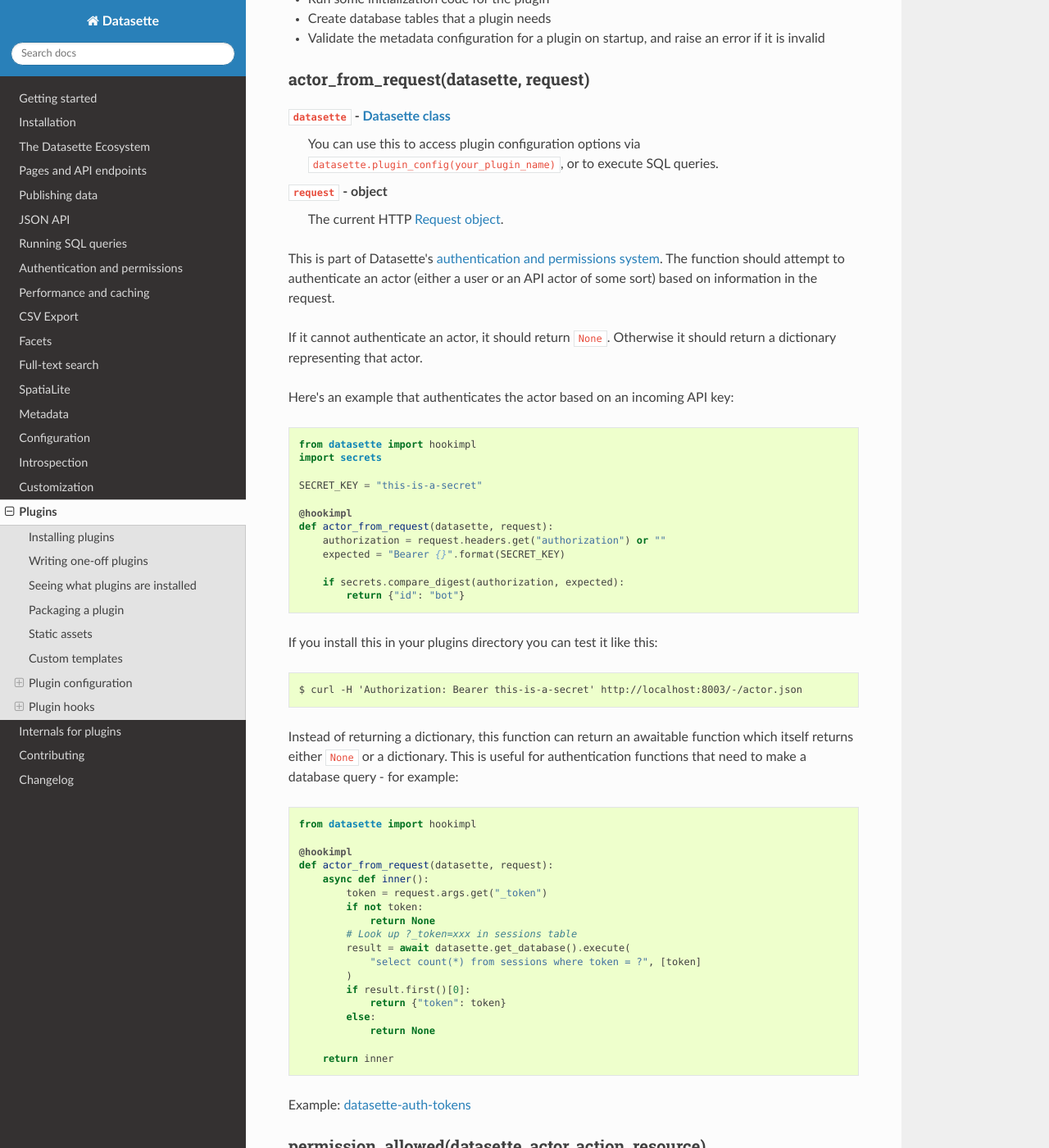
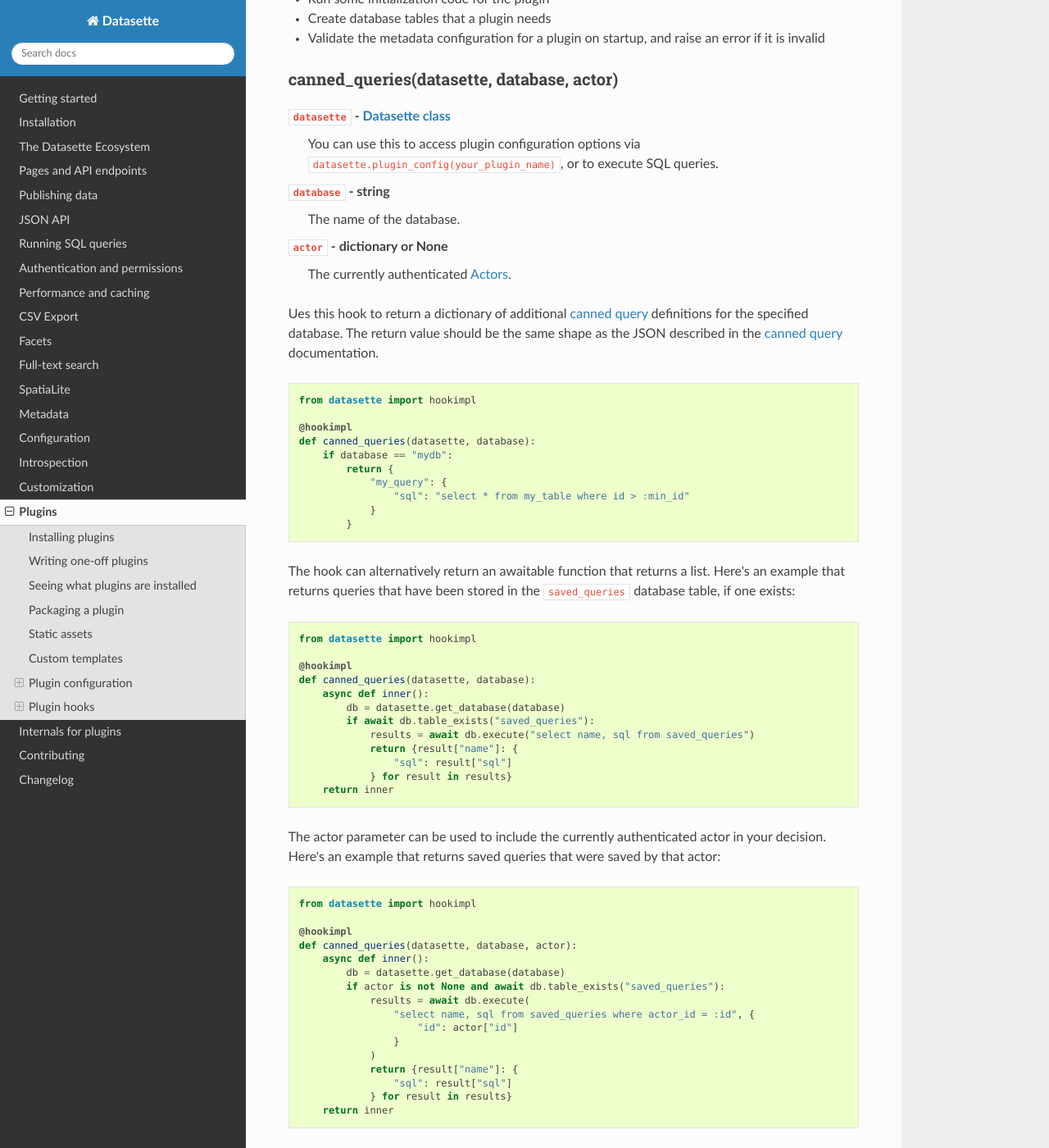
Before and after one commit to simonw/datasette, a Sphinx documentation site: the page built from docs/plugins.rst, in a window 1280 px wide and 1400 px high, scrolled down 21417 px. Shown: the whole window at 82% size. Built offline with Sphinx 7.4.7 and the Read the Docs theme 2.0.0, drawn with Linux system fonts in a browser that asks for light colours.

Commit message:
New plugin hook: canned_queries(), refs #852

```diff
--- a/docs/plugins.rst
+++ b/docs/plugins.rst
@@ -1031,6 +1031,73 @@
 * Create database tables that a plugin needs
 * Validate the metadata configuration for a plugin on startup, and raise an error if it is invalid
 
+.. _plugin_hook_canned_queries:
+
+canned_queries(datasette, database, actor)
+~~~~~~~~~~~~~~~~~~~~~~~~~~~~~~~~~~~~~~~~~~
+
+``datasette`` - :ref:`internals_datasette`
+    You can use this to access plugin configuration options via ``datasette.plugin_config(your_plugin_name)``, or to execute SQL queries.
+
+``database`` - string
+    The name of the database.
+
+``actor`` - dictionary or None
+    The currently authenticated :ref:`authentication_actor`.
+
+Ues this hook to return a dictionary of additional :ref:`canned query <canned_queries>` definitions for the specified database. The return value should be the same shape as the JSON described in the :ref:`canned query <canned_queries>` documentation.
+
+.. code-block:: python
+
+    from datasette import hookimpl
+
+    @hookimpl
+    def canned_queries(datasette, database):
+        if database == "mydb":
+            return {
+                "my_query": {
+                    "sql": "select * from my_table where id > :min_id"
+                }
+            }
+
+The hook can alternatively return an awaitable function that returns a list. Here's an example that returns queries that have been stored in the ``saved_queries`` database table, if one exists:
+
+.. code-block:: python
+
+    from datasette import hookimpl
+
+    @hookimpl
+    def canned_queries(datasette, database):
+        async def inner():
+            db = datasette.get_database(database)
+            if await db.table_exists("saved_queries"):
+                results = await db.execute("select name, sql from saved_queries")
+                return {result["name"]: {
+                    "sql": result["sql"]
+                } for result in results}
+        return inner
+
+The actor parameter can be used to include the currently authenticated actor in your decision. Here's an example that returns saved queries that were saved by that actor:
+
+.. code-block:: python
+
+    from datasette import hookimpl
+
+    @hookimpl
+    def canned_queries(datasette, database, actor):
+        async def inner():
+            db = datasette.get_database(database)
+            if actor is not None and await db.table_exists("saved_queries"):
+                results = await db.execute(
+                    "select name, sql from saved_queries where actor_id = :id", {
+                        "id": actor["id"]
+                    }
+                )
+                return {result["name"]: {
+                    "sql": result["sql"]
+                } for result in results}
+        return inner
+
 .. _plugin_hook_actor_from_request:
 
 actor_from_request(datasette, request)
```
Also changed, not shown: 11 other files.
